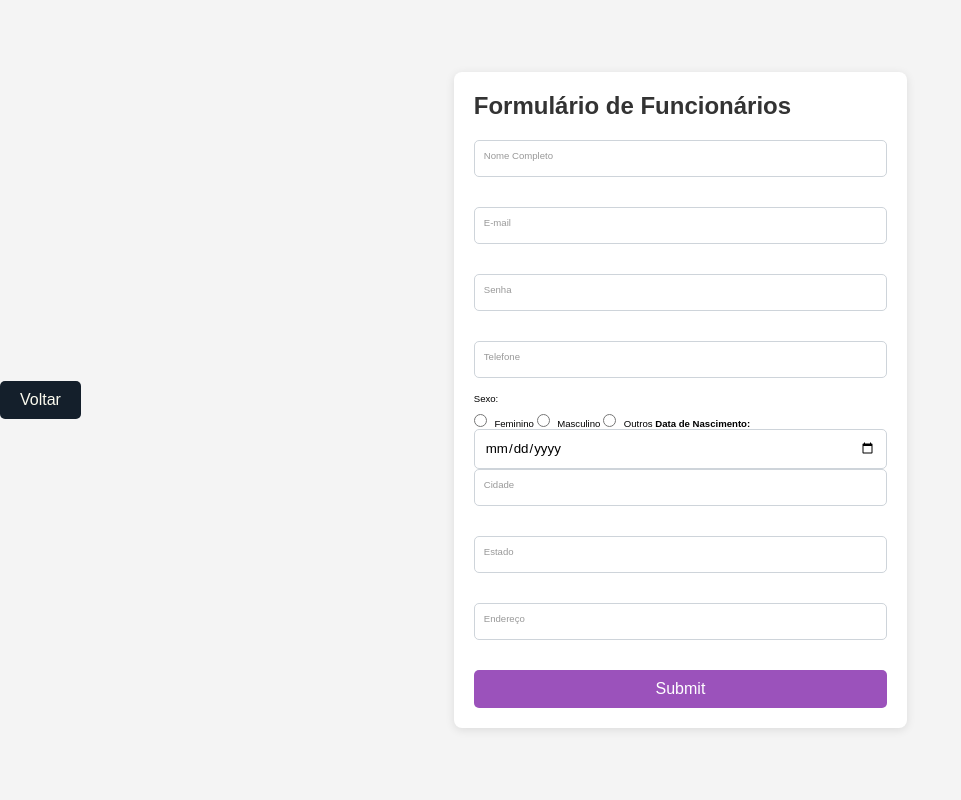
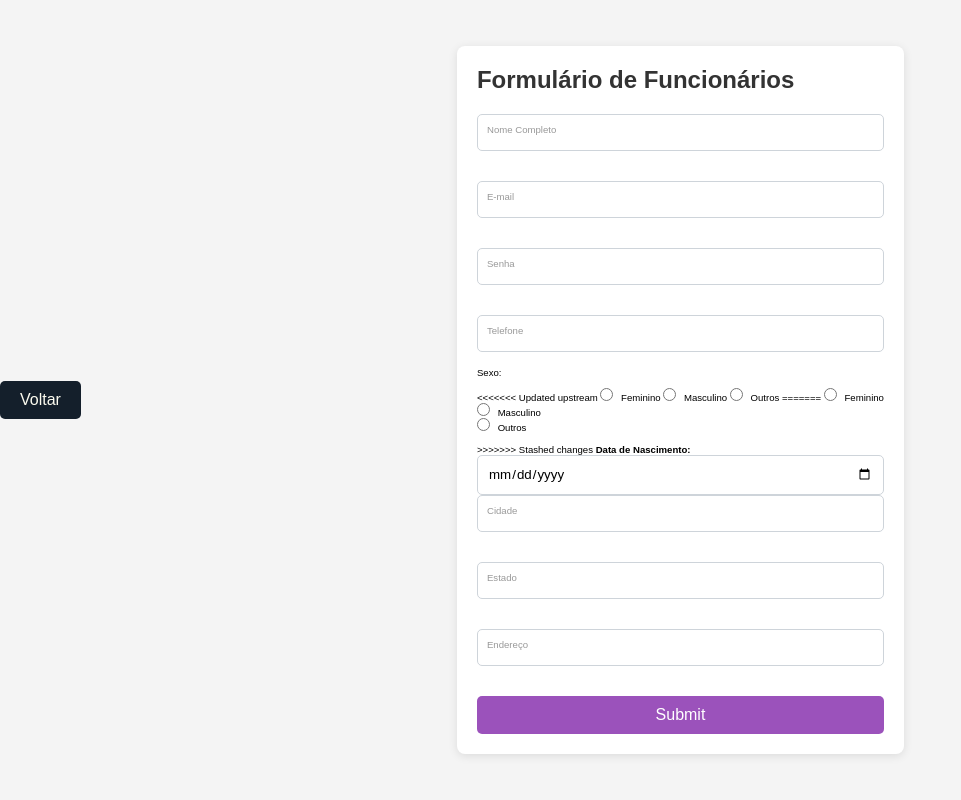
Before and after one commit to LipeOliver-prog/SistemaTransylvania, a PHP site: page /Formularios/formulario.php in a window 1280 px wide. Shown: the whole page, without its empty margins (0-961 px from the left). Run offline with PHP 8.4, Linux system fonts and the light colour scheme.

Commit message:
deixar um sexo embaixo do outro
Tinha feito mais coisas, mas quando fui fazer o commit tentei mudar a branch e n foi o codigo perdi todo o progresso ;-;

```diff
--- a/Formularios/formulario.php
+++ b/Formularios/formulario.php
@@ -48,10 +48,12 @@ if (isset($_POST['submit'])) {
         <form action="formulario.php" method="POST">
             <fieldset>
                 <legend><b>Formulário de Funcionários</b></legend>
-                <div class="inputBox">
+
+               <div class="inputBox">
                     <input type="text" name="nome" id="nome" class="inputUser" required>
                     <label for="nome" class="labelInput">Nome Completo</label>
                 </div>
+
                 <div class="inputBox">
                     <input type="text" name="email" id="email" class="inputUser" required>
                     <label for="email" class="labelInput">E-mail</label>
@@ -65,12 +67,25 @@ if (isset($_POST['submit'])) {
                     <label for="telefone" class="labelInput">Telefone</label>
                 </div>
                 <p>Sexo:</p>
+<<<<<<< Updated upstream
                 <input type="radio" id="feminino" name="genero" value="feminino" required>
                 <label for="feminino">Feminino</label>
                 <input type="radio" id="masculino" name="genero" value="masculino" required>
                 <label for="masculino">Masculino</label>
                 <input type="radio" id="outros" name="genero" value="outros" required>
                 <label for="outros">Outros</label>
+=======
+                    <input type="radio" id="feminino" name="genero" value="feminino" required>
+                    <label for="feminino">Feminino</label>
+                    <br>
+                    <input type="radio" id="masculino" name="genero" value="masculino" required>
+                    <label for="masculino">Masculino</label>
+                    <br>
+                    <input type="radio" id="outros" name="genero" value="outros" required>
+                    <label for="outros">Outros</label>
+                    <br><br>
+
+>>>>>>> Stashed changes
                 <label for="data_nascimento"><b>Data de Nascimento:</b></label>
                 <input type="date" name="data_nascimento" id="data_nascimento" required>
                 <div class="inputBox">
```
